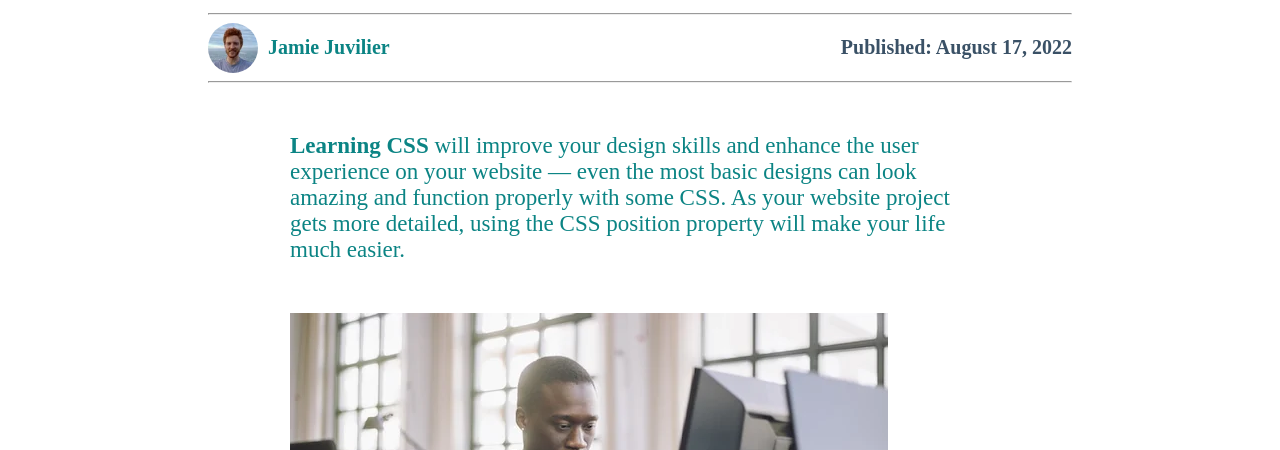
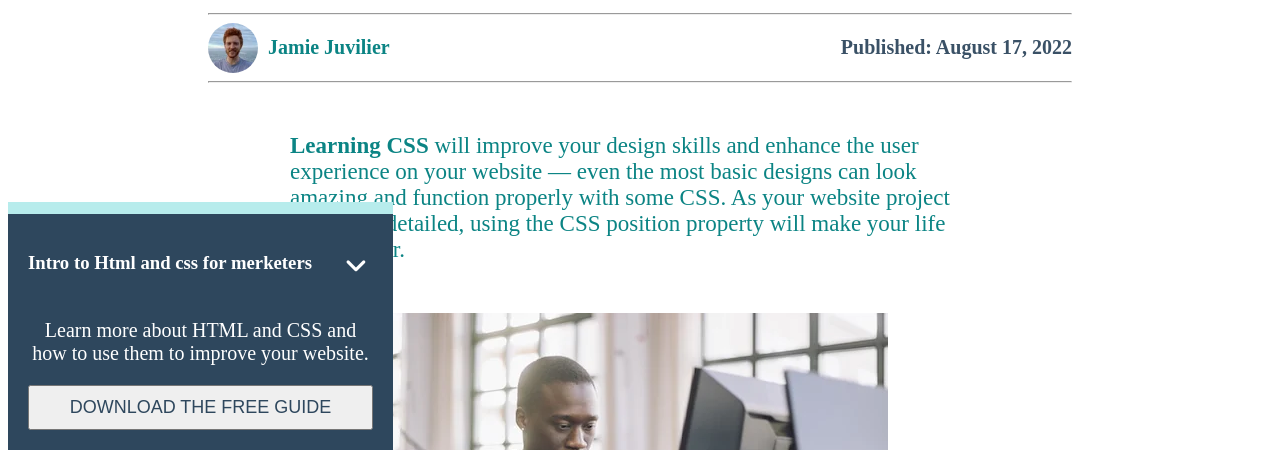
Before and after one commit to Harshali-Kanoje/Position-Property, a plain HTML site: page index.html in a window 1280 px wide. Shown: the part 350-800 px from the top of the page. Drawn offline with Linux system fonts and the light colour scheme.

Commit message:
some css are added to index.html

```diff
--- a/css/style.css
+++ b/css/style.css
@@ -86,3 +86,35 @@
     margin: 50px 0;
     font-size: 23px;
 }
+
+.sticky-content {
+    width: 345px;
+    color: white;
+    background-color: #2e475d;
+    padding: 20px;
+    box-shadow: 0px -12px 0px 0px #b7ecec;
+    position: sticky;
+    right: 0;
+    bottom: 0;
+}
+
+.sticky-content i {
+    position: relative;
+    right: -317px;
+    top: -39px;
+    font-size: 25px;
+}
+
+.sticky-content p {
+    margin-top: 0;
+    font-size: 20px;
+    text-align: center;
+    /* margin-bottom: -5px; */
+}
+
+.sticky-content .sticky-btn{
+    color: #2e475d;
+    width: 100%;
+    font-size: 18px;
+    padding: 10px;
+}
--- a/index.html
+++ b/index.html
@@ -69,7 +69,7 @@
 
 
     <div class="sticky-content">
-        <h3>Intro to Html and css for merketers</h3>
+        <h3>Intro to Html and css for merketers</h3><i class="fa-solid fa-angle-down"></i>
         <p>Learn more about HTML and CSS and how to use them to improve your website.</p>
         <button class="sticky-btn">DOWNLOAD THE FREE GUIDE</button>
     </div>
```
